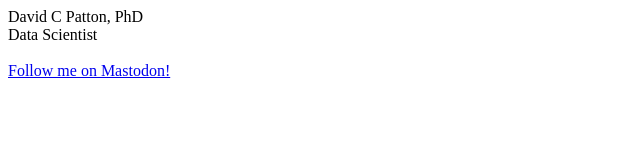
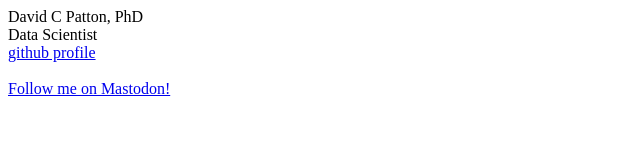
Before and after one commit to dcpatton/dcpatton.github.io, a plain HTML site: page index.html in a window 1280 px wide. Shown: the whole page, without its empty margins (0-640 px from the left). Drawn offline with Linux system fonts and the light colour scheme.

Commit message:
Addition of github profile link

```diff
--- a/index.html
+++ b/index.html
@@ -1,5 +1,7 @@
 David C Patton, PhD
 <br />
 Data Scientist
+<br />
+<a href="https://github.com/dcpatton">github profile</a>
 <br /><br />
 <a href="https://dmv.community/@dcpatton" rel="me">Follow me on Mastodon!</a>
```
